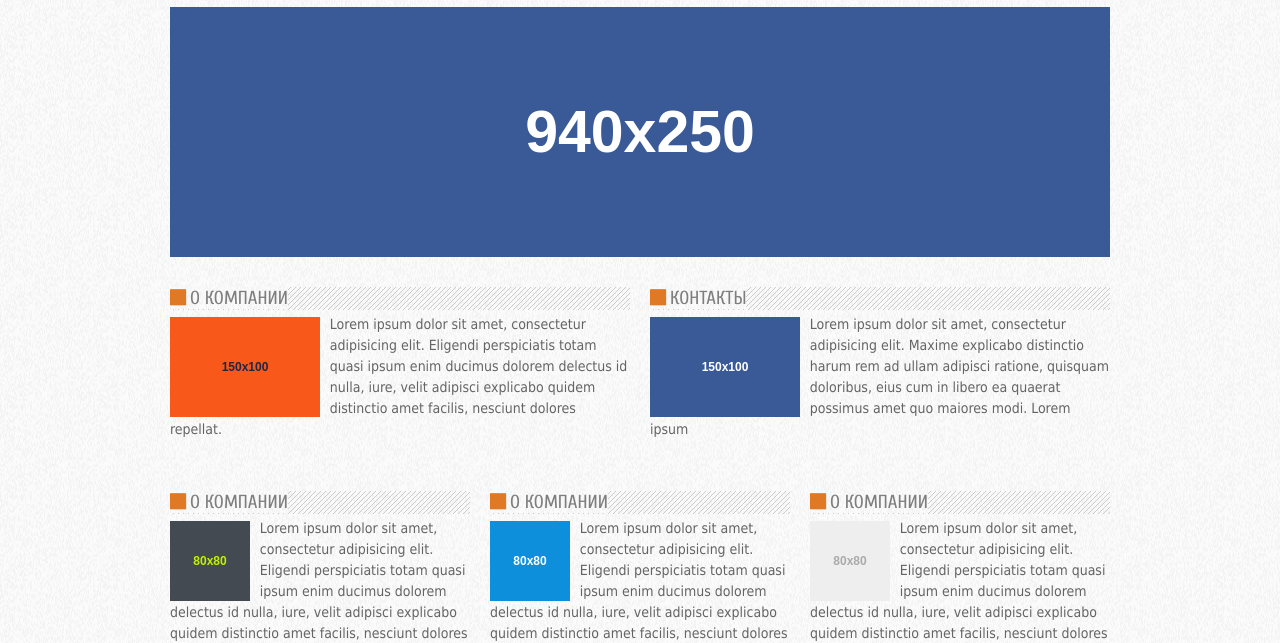
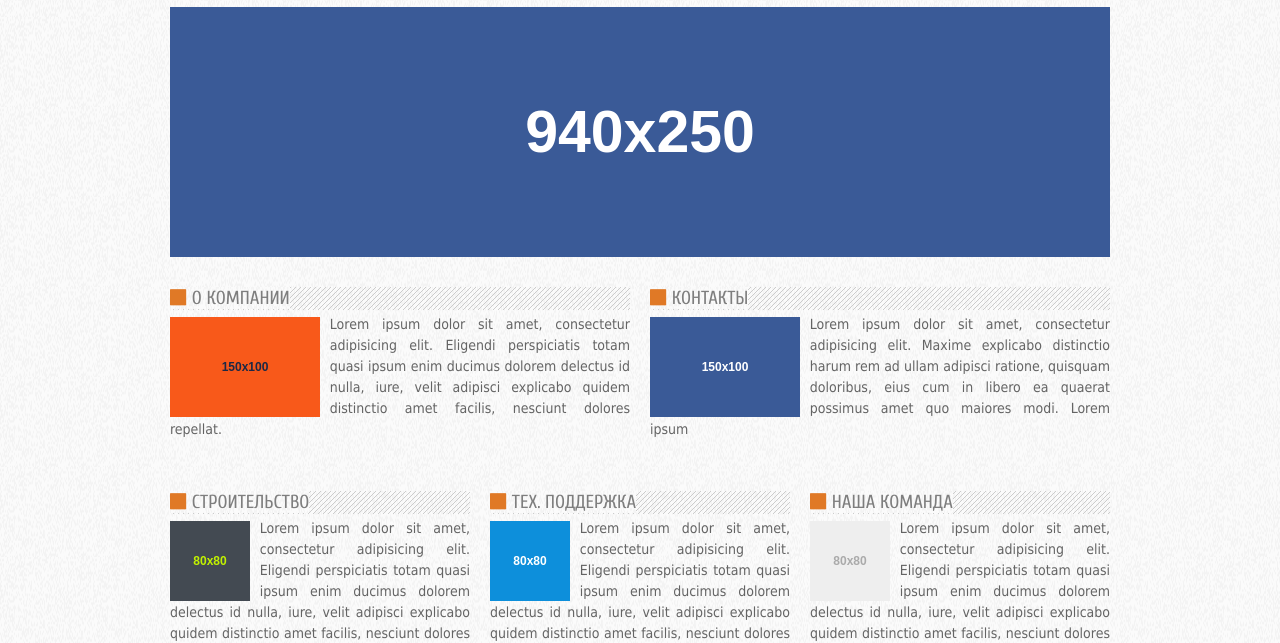
Before and after one commit to artfaal/saunamaster-template, a plain HTML site: page build/index.html in a window 1280 px wide. Shown: the part 163-806 px from the top of the page. Drawn offline with nearby package versions, Linux system fonts and the light colour scheme.

Commit message:
minor changes

```diff
--- a/build/css/styles.css
+++ b/build/css/styles.css
@@ -366,12 +366,11 @@ footer a {
 ================================================== */
 .news{
     margin: 2.15em 0;
-    /*height: 10em;*/
 }
 .news .news-title {
     background: transparent url(../img/h1-bg.png);
     width: 100%;
-    float: right;
+    float: left;
 }
 
 .news h3 {
@@ -385,7 +384,7 @@ footer a {
 /*orange square*/
 .news i {
     color: #e07926;
-    padding-right: .2em;
+    padding-right: .3em;
 
 }
 
@@ -396,6 +395,7 @@ footer a {
 }
 .news p {
     padding-top: .5em;
+    text-align: justify;
 }
 
 
--- a/build/index.html
+++ b/build/index.html
@@ -87,20 +87,27 @@
             </div>
 <br class="clear" />
             <div class="one-third column alpha news">
-                <div class="news-title"><h3><i class="fa fa-stop"></i>О КОМПАНИИ</h3></div>
+                <div class="news-title"><h3><i class="fa fa-stop"></i>СТРОИТЕЛЬСТВО</h3></div>
                 <img src="holder.js/80x80/industrial" alt="">
                 <p>Lorem ipsum dolor sit amet, consectetur adipisicing elit. Eligendi perspiciatis totam quasi ipsum enim ducimus dolorem delectus id nulla, iure, velit adipisci explicabo quidem distinctio amet facilis, nesciunt dolores repellat.</p>
             </div>
             <div class="one-third column news">
-                <div class="news-title"><h3><i class="fa fa-stop"></i>О КОМПАНИИ</h3></div>
+                <div class="news-title"><h3><i class="fa fa-stop"></i>ТЕХ. ПОДДЕРЖКА</h3></div>
                 <img src="holder.js/80x80/sky" alt="">
                 <p>Lorem ipsum dolor sit amet, consectetur adipisicing elit. Eligendi perspiciatis totam quasi ipsum enim ducimus dolorem delectus id nulla, iure, velit adipisci explicabo quidem distinctio amet facilis, nesciunt dolores repellat.</p>
             </div>
             <div class="one-third column omega news">
-                <div class="news-title"><h3><i class="fa fa-stop"></i>О КОМПАНИИ</h3></div>
+                <div class="news-title"><h3><i class="fa fa-stop"></i>НАША КОМАНДА</h3></div>
                 <img src="holder.js/80x80/" alt="">
                 <p>Lorem ipsum dolor sit amet, consectetur adipisicing elit. Eligendi perspiciatis totam quasi ipsum enim ducimus dolorem delectus id nulla, iure, velit adipisci explicabo quidem distinctio amet facilis, nesciunt dolores repellat.</p>
             </div>
+
+<br class="clear" />
+
+                <div class="sixteen columns alpha news remove-top">
+                <div class="news-title"><h3><i class="fa fa-stop"></i>О КОМПАНИИ</h3></div>
+
+
             </section>
         </div>
         <footer>
```
